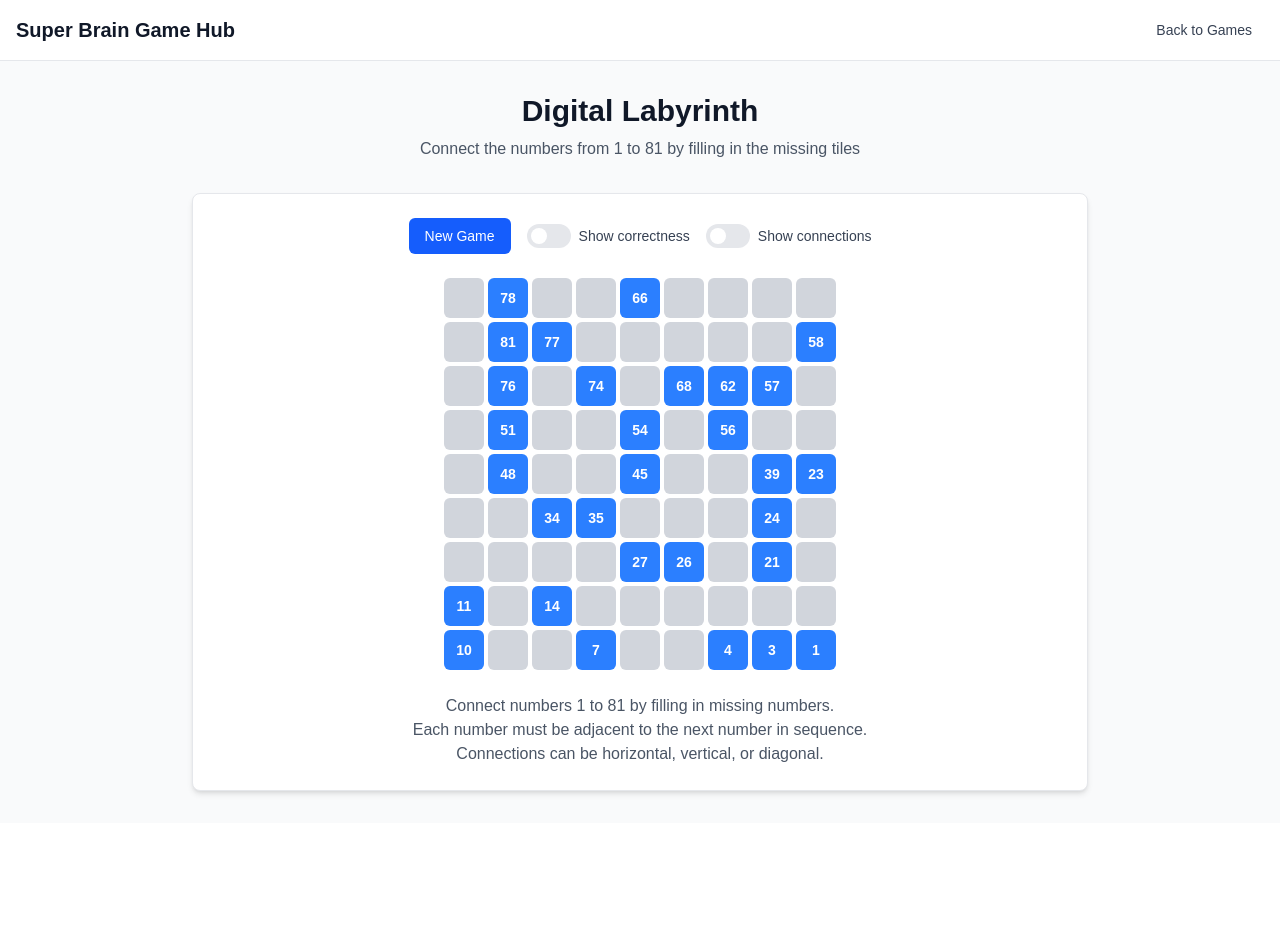
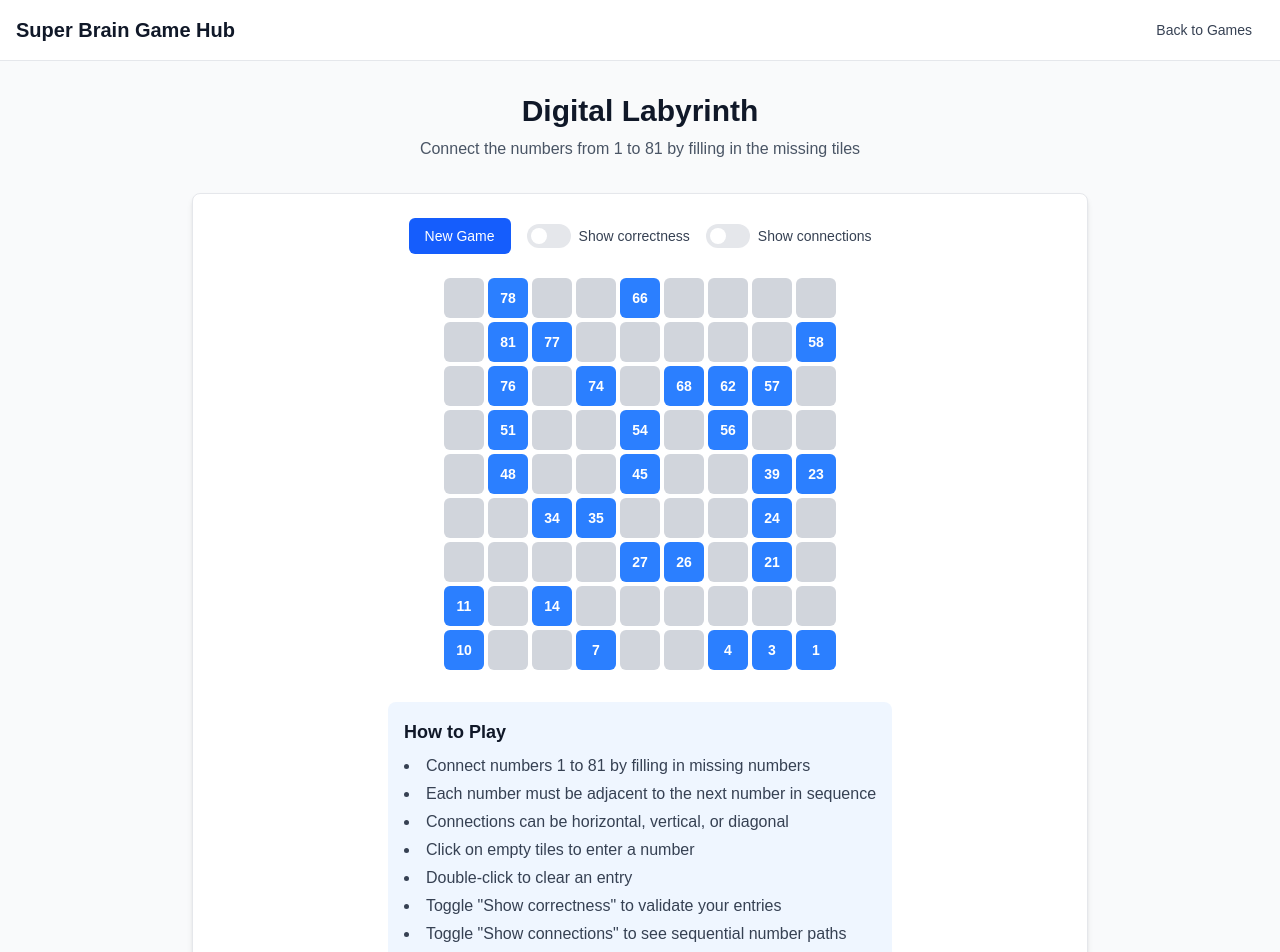
Before and after one commit to zhpeng811/SuperBrainGameHub, a Next.js app: page /games/digital-labyrinth in a window 1280 px wide. Shown: the top 952 px of the page. Before the commit the page ends 823 px from the top, so only its background shows below. Built offline with nearby package versions, Linux system fonts and the light colour scheme.

Commit message:
docs: improve game instructions

```diff
--- a/src/components/games/digitalLabyrinth/DigitalLabyrinthGame.tsx
+++ b/src/components/games/digitalLabyrinth/DigitalLabyrinthGame.tsx
@@ -34,6 +34,8 @@ export default function DigitalLabyrinthGame() {
 
   // Add refs to track tile elements
   const tileRefs = useRef<Array<HTMLDivElement | null>>(Array(TOTAL_CELLS).fill(null));
+  // Add a ref for the input element
+  const inputRef = useRef<HTMLInputElement>(null);
 
   // Create a callback function for the ref
   const setTileRef = useCallback((el: HTMLDivElement | null, index: number) => {
@@ -682,6 +684,13 @@ export default function DigitalLabyrinthGame() {
     return connections;
   };
 
+  // Focus the input element when a tile is selected
+  useEffect(() => {
+    if (selectedTile !== null && inputRef.current) {
+      inputRef.current.focus();
+    }
+  }, [selectedTile]);
+
   return (
     <div className="flex flex-col items-center">
       <div className="mb-6 flex flex-col items-center gap-4">
@@ -823,12 +832,12 @@ export default function DigitalLabyrinthGame() {
       {selectedTile !== null && (
         <div className="mt-4 flex items-center gap-2">
           <input
+            ref={inputRef}
             type="text"
             value={inputValue}
             onChange={handleInputChange}
             onKeyDown={handleKeyPress}
             placeholder="Enter number (1-81)"
-            autoFocus
             className="rounded-md border border-gray-300 px-3 py-2 text-center text-lg font-medium"
           />
           <button
@@ -851,10 +860,17 @@ export default function DigitalLabyrinthGame() {
         </div>
       )}
 
-      <div className="mt-6 text-center text-gray-600 dark:text-gray-400">
-        <p>Connect numbers 1 to 81 by filling in missing numbers.</p>
-        <p>Each number must be adjacent to the next number in sequence.</p>
-        <p>Connections can be horizontal, vertical, or diagonal.</p>
+      <div className="mt-8 rounded-lg bg-blue-50 p-4 dark:bg-blue-900/20">
+        <h3 className="mb-2 text-lg font-semibold text-gray-900 dark:text-white">How to Play</h3>
+        <ul className="list-inside list-disc space-y-1 text-gray-700 dark:text-gray-300">
+          <li>Connect numbers 1 to 81 by filling in missing numbers</li>
+          <li>Each number must be adjacent to the next number in sequence</li>
+          <li>Connections can be horizontal, vertical, or diagonal</li>
+          <li>Click on empty tiles to enter a number</li>
+          <li>Double-click to clear an entry</li>
+          <li>Toggle &quot;Show correctness&quot; to validate your entries</li>
+          <li>Toggle &quot;Show connections&quot; to see sequential number paths</li>
+        </ul>
       </div>
     </div>
   );
--- a/src/components/games/numberPuzzle/NumberPuzzleGame.tsx
+++ b/src/components/games/numberPuzzle/NumberPuzzleGame.tsx
@@ -225,9 +225,15 @@ export default function NumberPuzzleGame() {
         })}
       </div>
 
-      <div className="mt-6 text-center text-gray-600 dark:text-gray-400">
-        <p>Slide the tiles into the correct order from 1 to {totalTiles}.</p>
-        <p>The empty space should be in the bottom right corner.</p>
+      <div className="mt-8 rounded-lg bg-blue-50 p-4 dark:bg-blue-900/20">
+        <h3 className="mb-2 text-lg font-semibold text-gray-900 dark:text-white">How to Play</h3>
+        <ul className="list-inside list-disc space-y-1 text-gray-700 dark:text-gray-300">
+          <li>Slide tiles by clicking on any tile adjacent to the empty space</li>
+          <li>Arrange the numbers in order from 1 to {totalTiles}</li>
+          <li>The empty space should end up in the bottom right corner</li>
+          <li>Try to solve the puzzle in as few moves as possible</li>
+          <li>Change the grid size to increase or decrease difficulty</li>
+        </ul>
       </div>
     </div>
   );
```
